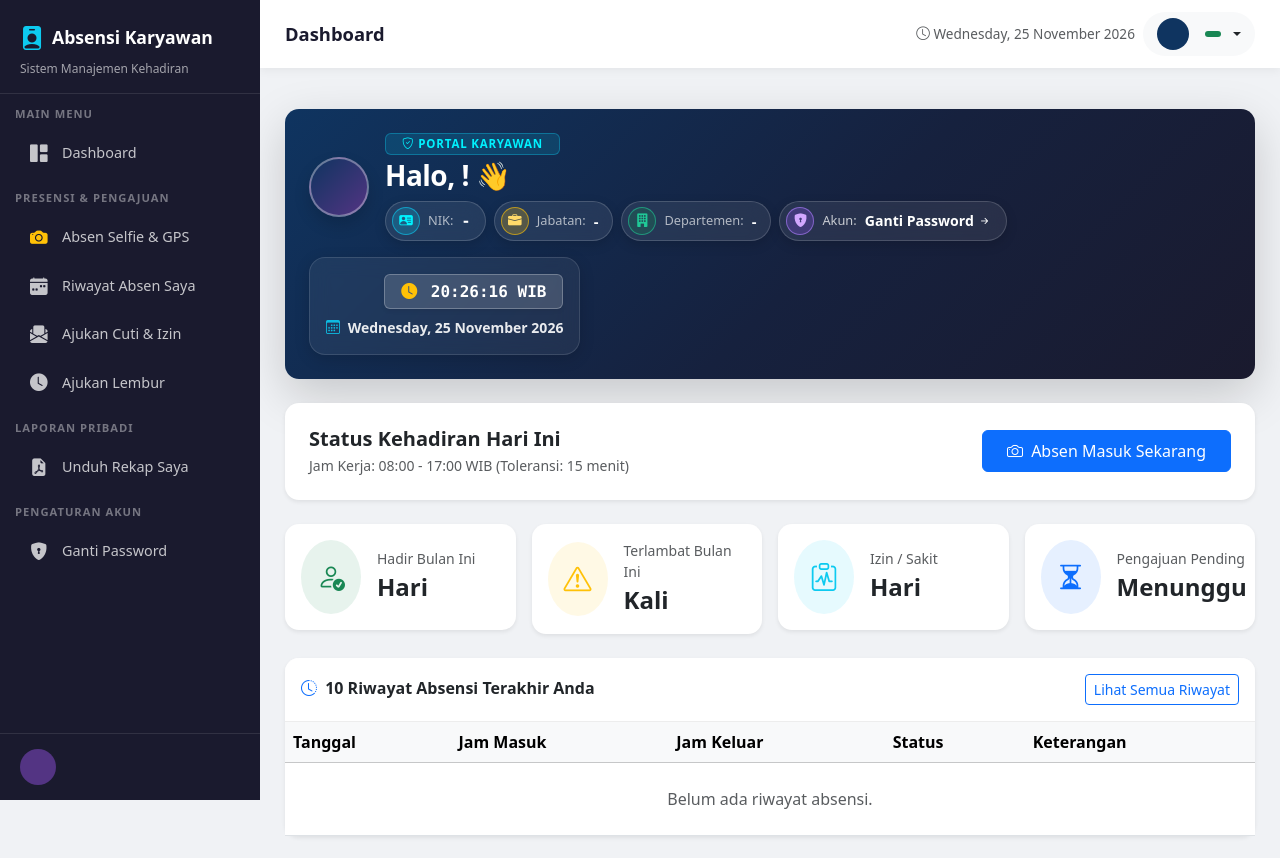
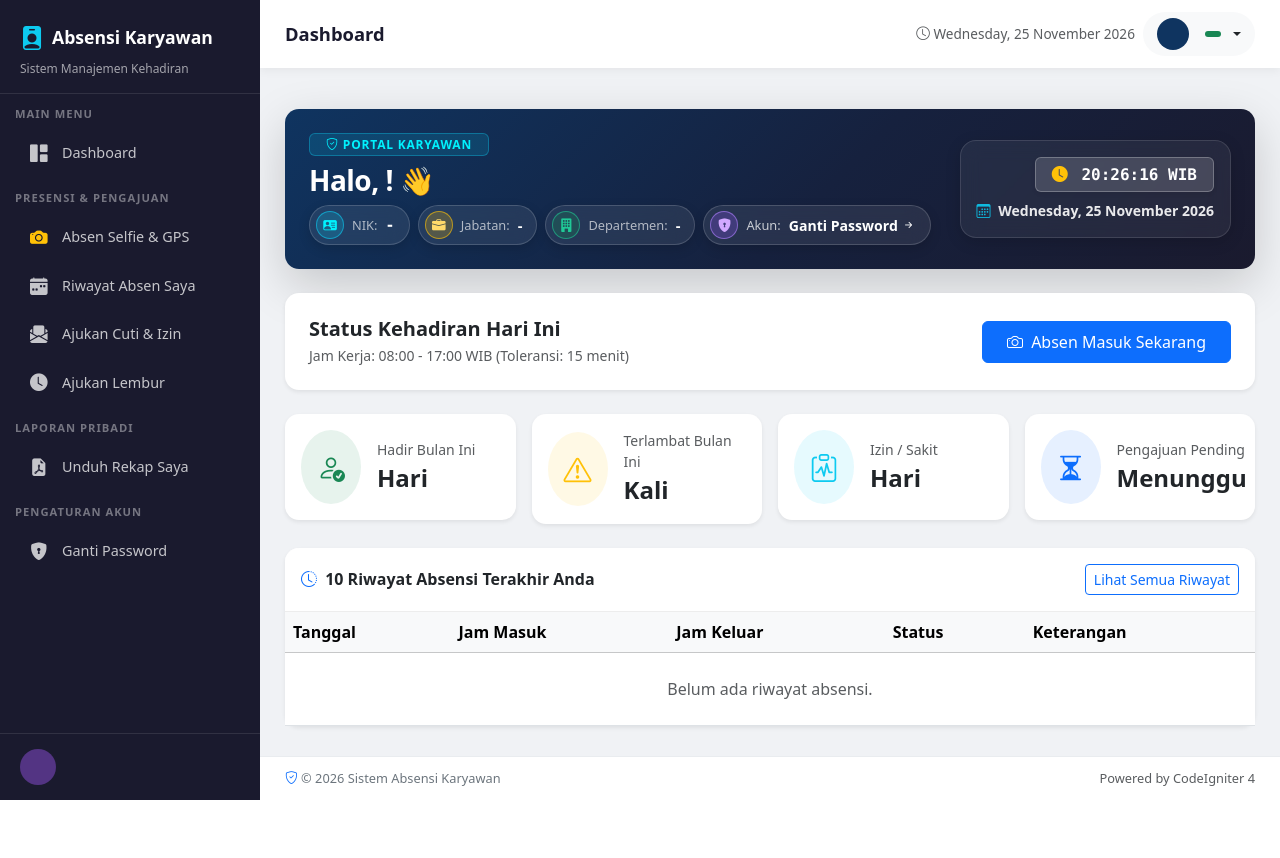
Before and after one commit to yanchit35-web/absensi-karyawan, a CodeIgniter 4 app: the page made by app/Views/dashboard/karyawan.php in a window 1280 px wide. Shown: the top 858 px of the page. After the commit the page ends 800 px from the top, so only its background shows below. Run offline with PHP 8.4 and a stand-in for CodeIgniter, Linux system fonts and the light colour scheme; the template is opened without the code that fills it, so the values that code supplies are empty; some libraries are stand-ins or nearby versions.

Commit message:
fix(ui): hapus avatar lingkaran huruf di banner karyawan dan rapikan layout

```diff
--- a/app/Views/dashboard/karyawan.php
+++ b/app/Views/dashboard/karyawan.php
@@ -38,17 +38,10 @@
         <div class="card border-0 shadow-lg" style="background: linear-gradient(135deg, #0f3460 0%, #16213e 55%, #1a1a2e 100%);">
             <div class="card-body p-4">
                 <div class="d-flex flex-wrap justify-content-between align-items-center gap-3">
-                    <div class="d-flex align-items-center gap-3">
-                        <!-- Avatar Icon -->
-                        <div class="rounded-circle d-flex align-items-center justify-content-center text-white fw-bold shadow"
-                             style="width: 60px; height: 60px; background: linear-gradient(135deg, #0f3460, #533483); font-size: 1.6rem; border: 2px solid rgba(255,255,255,0.35); box-shadow: 0 0 15px rgba(83, 52, 131, 0.4);">
-                            <?= strtoupper(substr(esc($profile['nama'] ?? session()->get('nama') ?? 'U'), 0, 1)) ?>
-                        </div>
-
                     <div>
-                            <div class="d-flex align-items-center gap-2 mb-1">
+                        <div class="d-flex align-items-center gap-2 mb-2">
                             <span class="badge px-3 py-1 fw-bold"
-                                      style="background: rgba(13, 202, 240, 0.15); color: #00f2fe; border: 1px solid rgba(13, 202, 240, 0.35); font-size: 0.72rem; letter-spacing: 0.8px;">
+                                  style="background: rgba(13, 202, 240, 0.15); color: #00f2fe; border: 1px solid rgba(13, 202, 240, 0.35); font-size: 0.75rem; letter-spacing: 0.8px;">
                                 <i class="bi bi-shield-check me-1"></i>PORTAL KARYAWAN
                             </span>
                         </div>
@@ -57,8 +50,8 @@
                             Halo, <?= esc($profile['nama'] ?? session()->get('nama')) ?>! 👋
                         </h3>
 
-                            <!-- Badges Informasi Karyawan (Estetik, Selaras Tema & Sangat Jelas) -->
-                            <div class="d-flex flex-wrap align-items-center gap-2 mt-1">
+                        <!-- Badges Informasi Karyawan -->
+                        <div class="d-flex flex-wrap align-items-center gap-2 mt-2">
                             <!-- NIK: Kartu Biru Muda (Info) -->
                             <div class="employee-meta-pill">
                                 <div class="icon-bubble" style="background: rgba(13, 202, 240, 0.22); border: 1px solid rgba(13, 202, 240, 0.6); color: #00f2fe;">
@@ -94,7 +87,6 @@
                                 <span style="color: rgba(255, 255, 255, 0.75); font-size: 0.8rem; font-weight: 500;">Akun:</span>
                                 <span class="text-white fw-bold" style="font-size: 0.88rem;">Ganti Password <i class="bi bi-arrow-right-short"></i></span>
                             </a>
-                            </div>
                         </div>
                     </div>
 
```
Lines whose indentation alone changed are shown as unchanged.
